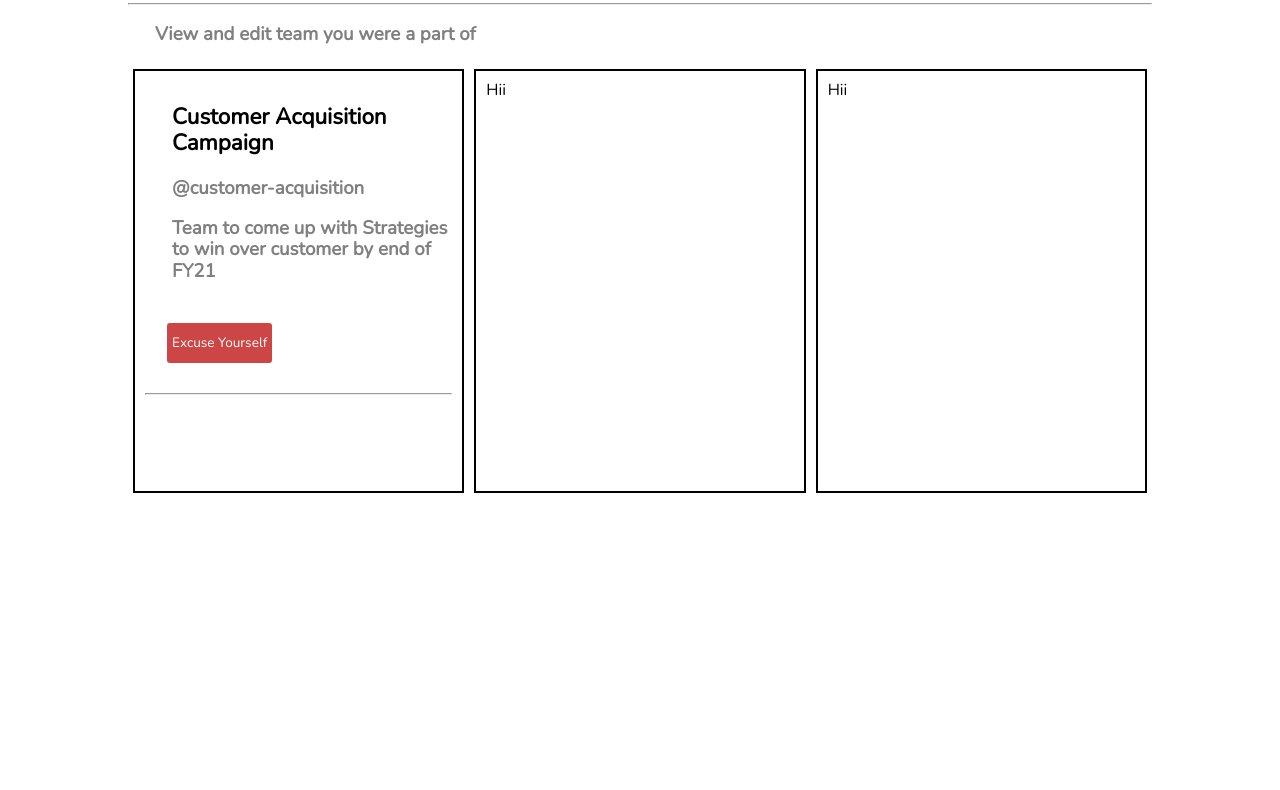
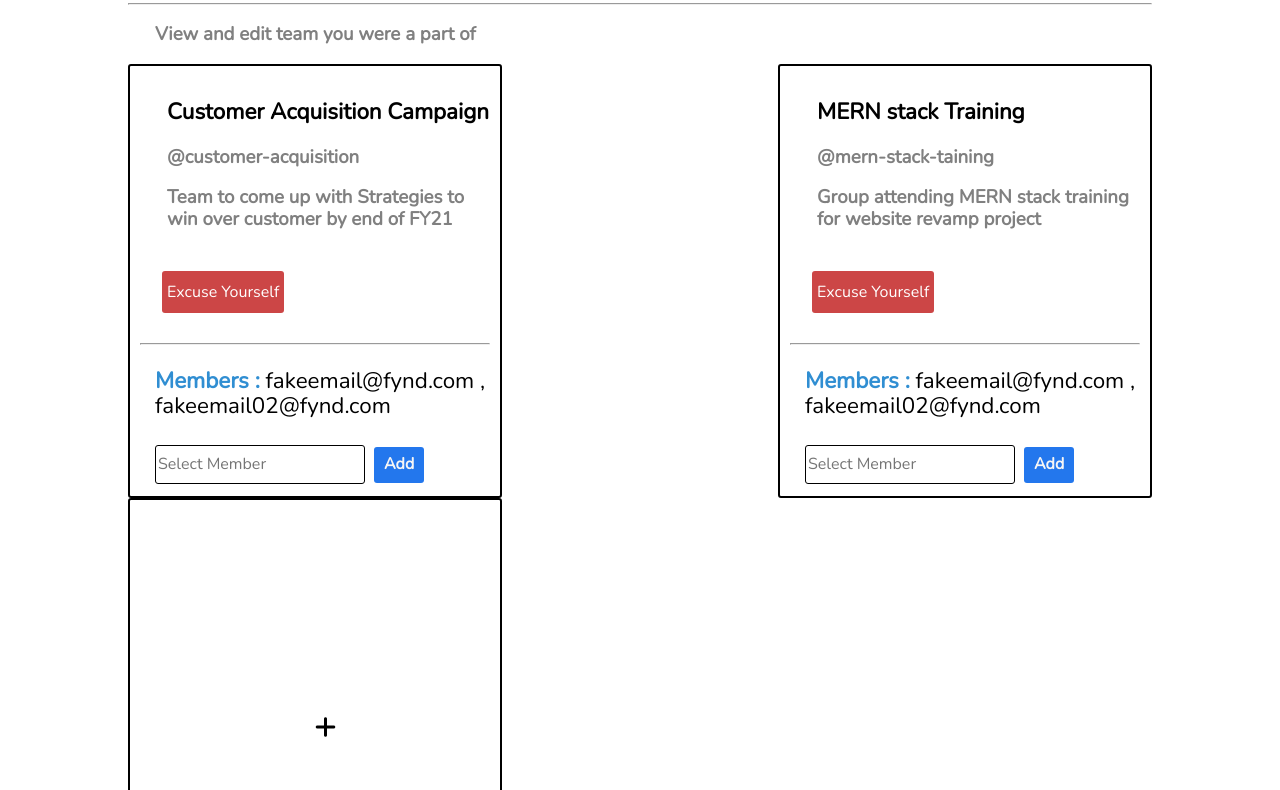
Before and after one commit to NileshDeshmukh09/Meeting-App, a website: page public/teams.html in a window 1280 px wide. Shown: the part 178-968 px from the top of the page. Before the commit the page ends 800 px from the top, so only its background shows below. Drawn offline with nearby package versions, Linux system fonts and the light colour scheme.

Commit message:
Added teams page  for Meeting

```diff
--- a/public/css/pages/teams.css
+++ b/public/css/pages/teams.css
@@ -1,13 +1,18 @@
 .teams-section {
     display: flex;
     flex-direction: row;
+    flex-wrap: wrap;
+    justify-content: space-between;
+    align-items: ;
 }
+
 .teams {
-    width: 400px;
-    height: 400px;
-    /* background: rgb(138, 122, 122); */
-    margin:5px;
+    width: 350px;
+    height: 500px;
     border: 2px solid black;
+    /* margin: 2px; */
+    border-radius: 3px;
+
 
 }
 .team-heading {
@@ -22,3 +27,52 @@ h3 {
 .teams {
     padding: 10px;
 }
+
+.members-email {
+    font-size: 1.4em;
+    margin-left: 15px;
+}
+
+p span {
+    font-weight: 900;
+}
+
+p {
+    font-weight: 500;
+}
+
+.select-member {
+    height: 35px;
+    margin-left:15px;
+    width: auto;
+    border: 1px solid black;
+    border-radius: 3px;
+}
+
+.btn-style {
+    padding: 2px;
+    border-radius: 3px;
+    height: 36px;
+    border: 0px solid ;
+    margin: 5px;
+    width: 50px;
+}
+
+button {
+    font-weight: bold;
+    color: white;
+}
+
+.set-icon{
+  position: relative;
+  font-size: 1.5em;
+  top: 50%;
+  left:50%;
+
+}
+
+@media ( min-width: 1000px ) {
+    .teams {
+        height: 410px;
+    }
+}
--- a/public/css/utils.css
+++ b/public/css/utils.css
@@ -8,7 +8,7 @@
 .link-plain {
     text-decoration: none;
     color: initial;
-    font-weight: 500;
+    font-weight: 600;
 }
 
 .link-plain:hover {
@@ -66,16 +66,22 @@
 }
 
 .btn-primary {
-    background-color: rgb(28, 28, 166);
+    background-color: rgb(117, 158, 240);
     color: white;
 }
 
 .btn-space {
     margin : 22px;
+    font-size: 1em;
+
+}
+
+.remove-underline {
+    text-decoration: none;
 }
 
 .btn-info {
-    background-color: rgb(92, 136, 202);
+    background-color: rgb(35, 119, 237);
     color: whitesmoke;
 }
 .btn-secondary {
--- a/public/teams.html
+++ b/public/teams.html
@@ -58,16 +58,34 @@
 
                 <h3>Team to come up with Strategies to win over customer by end of FY21</h3>
 
-                <a href="#" class="link-plain btn btn-secondary btn-space">Excuse Yourself</a>
+                <a href="#" class="btn btn-secondary btn-space remove-underline">Excuse Yourself</a>
                 <hr>
+                <p class="members-email"><span>Members :</span> fakeemail@fynd.com , fakeemail02@fynd.com</p>
+
+                <div>
+                    <input type="number" class="select-member" placeholder="Select Member">
+                    <button class="button btn-style btn-info">Add</button>
+                </div>
             </div>
 
             <div class="teams">
-                Hii
+                <h3 class="team-heading">MERN stack Training</h3>
+                <h3>@mern-stack-taining</h3>
+
+                <h3>Group attending MERN stack training for website revamp project</h3>
+
+                <a href="#" class="btn btn-secondary btn-space remove-underline">Excuse Yourself</a>
+                <hr>
+                <p class="members-email"><span>Members :</span> fakeemail@fynd.com , fakeemail02@fynd.com</p>
+
+                <div>
+                    <input type="number" class="select-member" placeholder="Select Member">
+                    <button class="button btn-style btn-info">Add</button>
+                </div>
             </div>
 
             <div class="teams">
-                Hii
+                <i class="fa-solid fa-plus set-icon"></i>
             </div>
         </div>
     </main>
```
